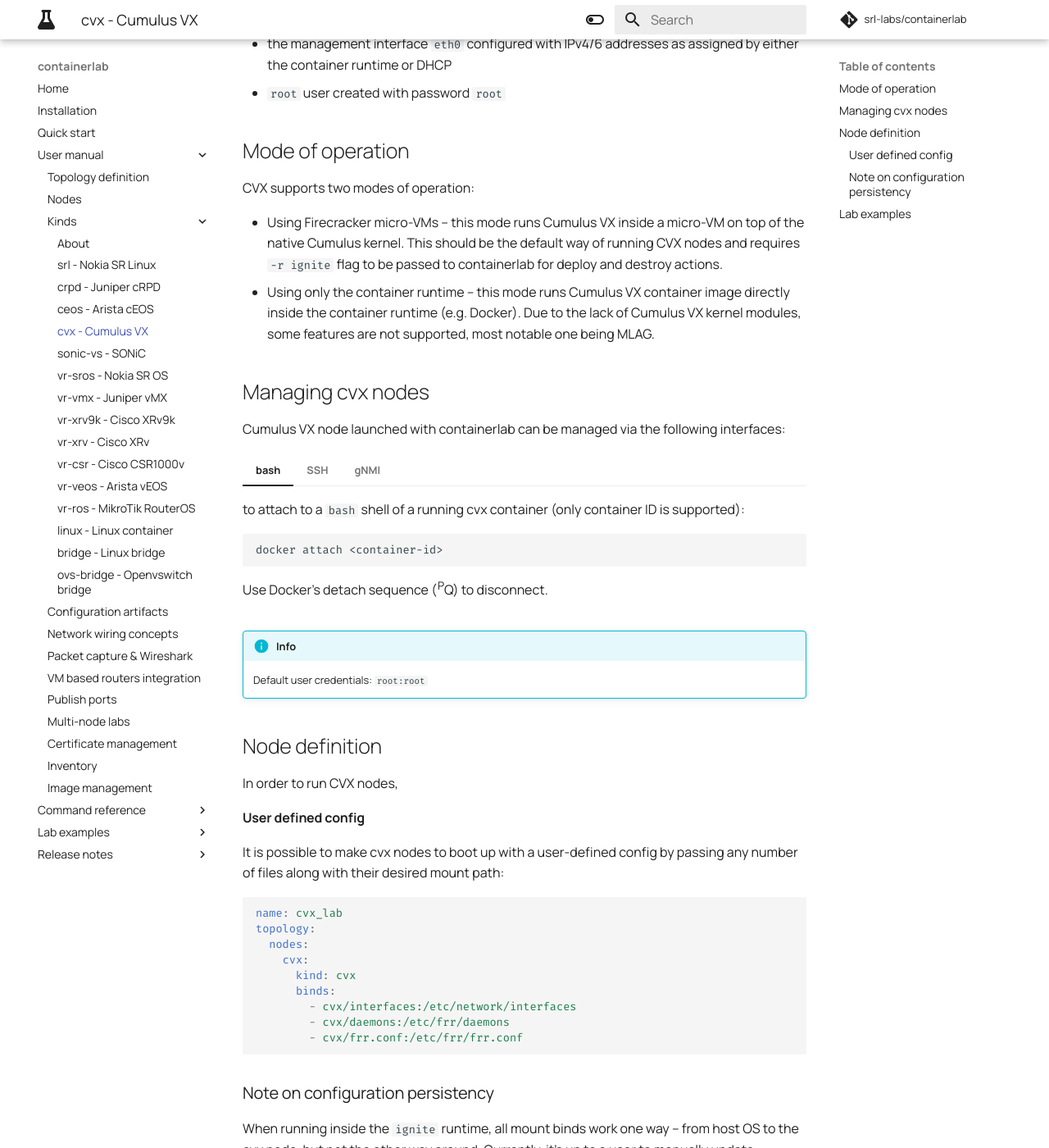
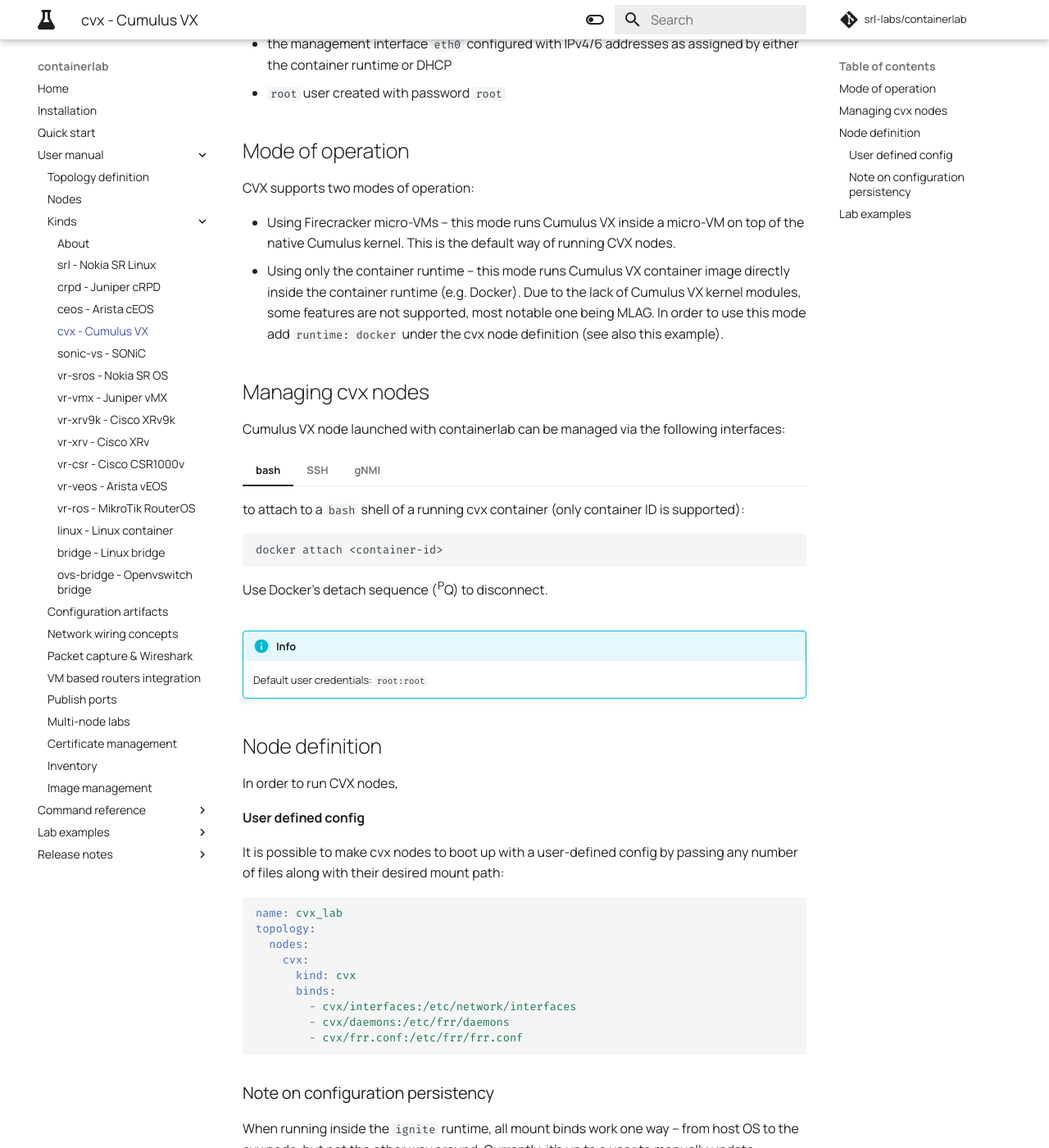
Before and after one commit to srl-labs/containerlab, an MkDocs documentation site: the page built from docs/manual/kinds/cvx.md, in a window 1280 px wide and 1400 px high, scrolled down 247 px. Shown: the whole window at 82% size. Built offline with MkDocs 1.6.1 and Material for MkDocs 9.7.7, drawn with Linux system fonts in a browser that asks for light colours; comment, search, counter and statistics services are not loaded.

Commit message:
Updates examples

```diff
--- a/docs/manual/kinds/cvx.md
+++ b/docs/manual/kinds/cvx.md
@@ -11,8 +11,8 @@ CVX nodes launched with containerlab comes up with:
 
 CVX supports two modes of operation:
 
-* Using Firecracker micro-VMs -- this mode runs Cumulus VX inside a micro-VM on top of the native Cumulus kernel. This should be the default way of running CVX nodes and requires `-r ignite` flag to be passed to containerlab for deploy and destroy actions.
-* Using only the container runtime -- this mode runs Cumulus VX container image directly inside the container runtime (e.g. Docker). Due to the lack of Cumulus VX kernel modules, some features are not supported, most notable one being MLAG.
+* Using Firecracker micro-VMs -- this mode runs Cumulus VX inside a micro-VM on top of the native Cumulus kernel. This is the default way of running CVX nodes.
+* Using only the container runtime -- this mode runs Cumulus VX container image directly inside the container runtime (e.g. Docker). Due to the lack of Cumulus VX kernel modules, some features are not supported, most notable one being MLAG. In order to use this mode add `runtime: docker` under the cvx node definition (see also this example).
 
 
 ## Managing cvx nodes
```
Also changed, not shown: other parts of docs/manual/kinds/cvx.md (+1 -0 lines), lab-examples/cvx01/README.md (added, +1 -0 lines), lab-examples/cvx02/README.md (added, +4 -0 lines), lab-examples/cvx03/README.md (added, +1 -0 lines), 2 other files.
